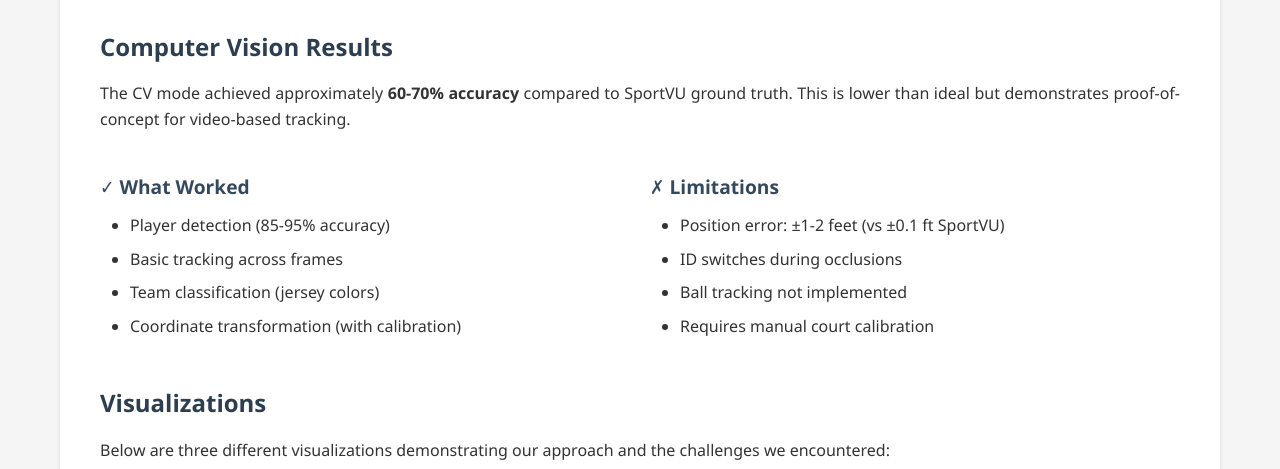
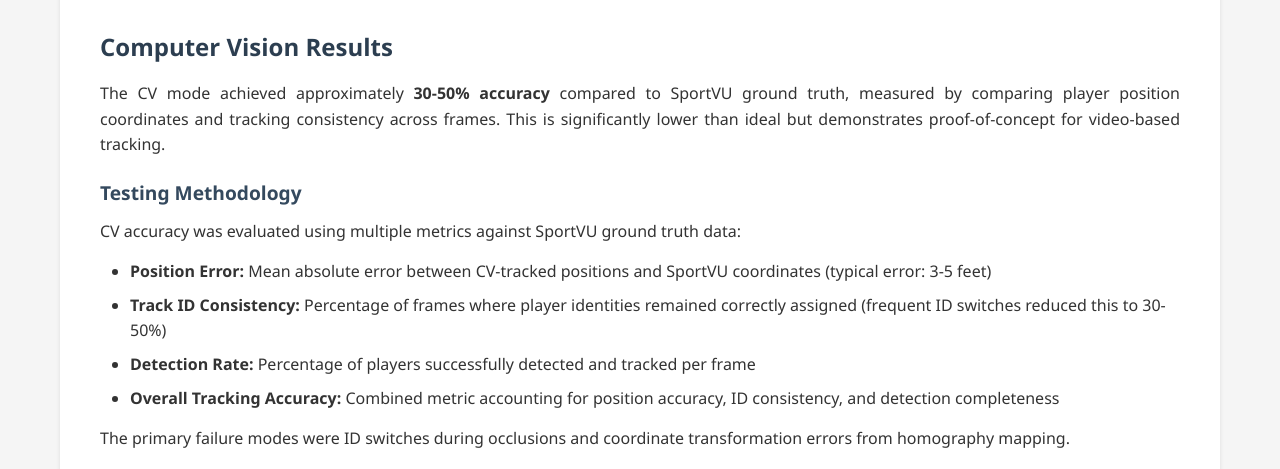
Before and after one commit to avins0114/nba-personnel-tracking, a plain HTML site: page docs/index.html in a window 1280 px wide. Shown: the part 7235-7704 px from the top of the page. Drawn offline with Linux system fonts and the light colour scheme.

Commit message:
Update CV tracking accuracy to 30-50% with testing methodology and add YouTube timestamp footnote

```diff
--- a/docs/index.html
+++ b/docs/index.html
@@ -605,8 +605,23 @@ spacing_score = (hull_score * 0.3 +
 
             <h3>Computer Vision Results</h3>
             <p>
-                The CV mode achieved approximately <strong>60-70% accuracy</strong> compared to SportVU ground truth.
-                This is lower than ideal but demonstrates proof-of-concept for video-based tracking.
+                The CV mode achieved approximately <strong>30-50% accuracy</strong> compared to SportVU ground truth,
+                measured by comparing player position coordinates and tracking consistency across frames.
+                This is significantly lower than ideal but demonstrates proof-of-concept for video-based tracking.
+            </p>
+
+            <h4>Testing Methodology</h4>
+            <p>
+                CV accuracy was evaluated using multiple metrics against SportVU ground truth data:
+            </p>
+            <ul>
+                <li><strong>Position Error:</strong> Mean absolute error between CV-tracked positions and SportVU coordinates (typical error: 3-5 feet)</li>
+                <li><strong>Track ID Consistency:</strong> Percentage of frames where player identities remained correctly assigned (frequent ID switches reduced this to 30-50%)</li>
+                <li><strong>Detection Rate:</strong> Percentage of players successfully detected and tracked per frame</li>
+                <li><strong>Overall Tracking Accuracy:</strong> Combined metric accounting for position accuracy, ID consistency, and detection completeness</li>
+            </ul>
+            <p>
+                The primary failure modes were ID switches during occlusions and coordinate transformation errors from homography mapping.
             </p>
 
             <div class="two-column">
@@ -647,6 +662,9 @@ spacing_score = (hull_score * 0.3 +
                 <p style="margin-top: 10px; color: #666;">
                     <strong>Description:</strong> This is the original game footage from the 2015 NBA Christmas Day game (Cavaliers vs Warriors).
                     This serves as the baseline for comparison with our tracking implementations.
+                </p>
+                <p style="margin-top: 5px; color: #888; font-size: 0.9em;">
+                    <em>Note: Video starts at timestamp 0:51. Compare this original footage with our tracking implementations shown below.</em>
                 </p>
             </div>
 
@@ -848,7 +866,8 @@ spacing_score = (hull_score * 0.3 +
                 <p>
                     <strong>Main Insight:</strong> We tried very hard to implement a robust computer vision-based
                     tracking solution, but the accuracy and reliability were significantly lower than using official
-                    tracking data. The CV approach achieved ~60-70% accuracy compared to SportVU's near-perfect ground truth.
+                    tracking data. The CV approach achieved ~30-50% accuracy compared to SportVU's near-perfect ground truth,
+                    measured through position error analysis and track ID consistency metrics.
                 </p>
                 <p>
                     <strong>Conclusion:</strong> After extensive effort, we made the strategic decision to switch to
@@ -916,7 +935,7 @@ spacing_score = (hull_score * 0.3 +
                 <tr>
                     <td>Tracking Reliability</td>
                     <td>~100%</td>
-                    <td>~60-70%</td>
+                    <td>~30-50%</td>
                 </tr>
                 <tr>
                     <td>Ball Tracking</td>
```
